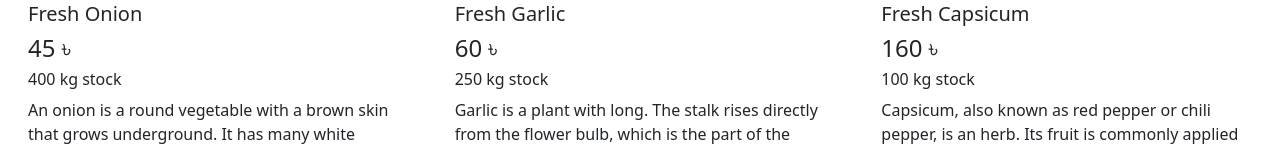
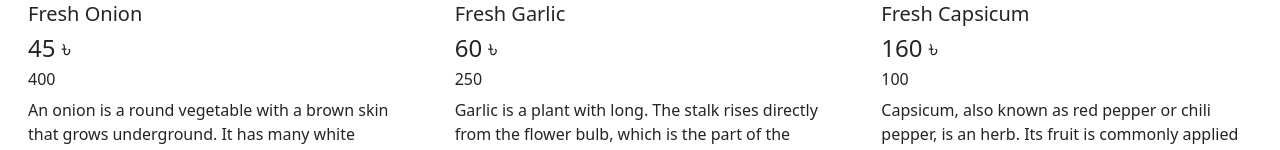
Before and after one commit to AkasHZamaN/grocery-faram-client-side, a React (Create React App) app: page /inventory in a window 1280 px wide. Shown: the part 432-582 px from the top of the page. Built offline with nearby package versions, Linux system fonts and the light colour scheme; no server answers.

Commit message:
some file modified

```diff
--- a/public/products.json
+++ b/public/products.json
@@ -85,7 +85,7 @@
         "photo":"https://i.postimg.cc/Sx6cppfm/papaya.webp",
         "price": 150,
         "quantity": 80,
-        "sold":"available",
+        "available":"In Stock",
         "description":"Papayas contain high levels of antioxidants vitamin A, vitamin C, and vitamin E. Diets high in antioxidants may reduce the risk of heart disease. The antioxidants prevent the oxidation of cholesterol. When cholesterol oxidizes, it's more likely to create blockages that lead to heart disease.",
         "dealer":"fresh-papaya-house"
     }
--- a/src/Pages/Inventory/InventoryItem.js
+++ b/src/Pages/Inventory/InventoryItem.js
@@ -3,7 +3,7 @@ import { Button, Card } from "react-bootstrap";
 import { useNavigate } from "react-router-dom";
 
 const InventoryItem = ({item}) => {
-    const {_id, name, photo, price, quantity, description, dealer} = item;
+    const {_id, name, available, photo, price, quantity, description, dealer} = item;
     const navigate = useNavigate();
 
     const orderNow = (id) => {
@@ -17,7 +17,7 @@ const InventoryItem = ({item}) => {
           <Card.Body>
             <Card.Title>{name}</Card.Title>
             <h4>{price} ৳</h4>
-            <h6>{quantity} kg stock</h6>
+            <h6>{quantity} </h6>
             <Card.Text>
               {description}
             </Card.Text>
--- a/src/Pages/Inventory/ItemDetails.js
+++ b/src/Pages/Inventory/ItemDetails.js
@@ -16,7 +16,7 @@ const ItemDetails = () => {
 
     return (
         <div>
-            <div className='d-felx row row-cols-1 row-cols-lg-2 g-4'>
+            <div className='container d-felx row row-cols-1 row-cols-lg-2 g-4'>
             <div>
                 <img src={products.photo} alt="" />
             </div>
```
